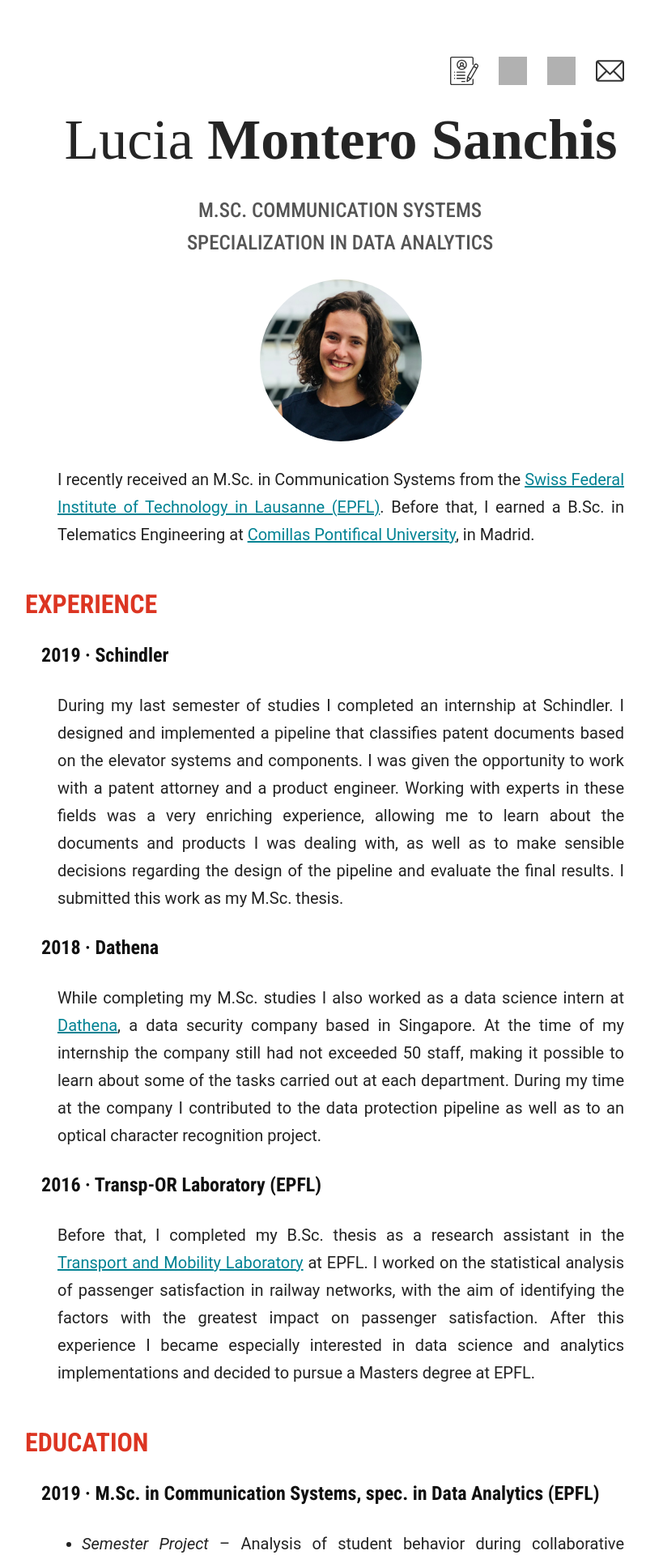
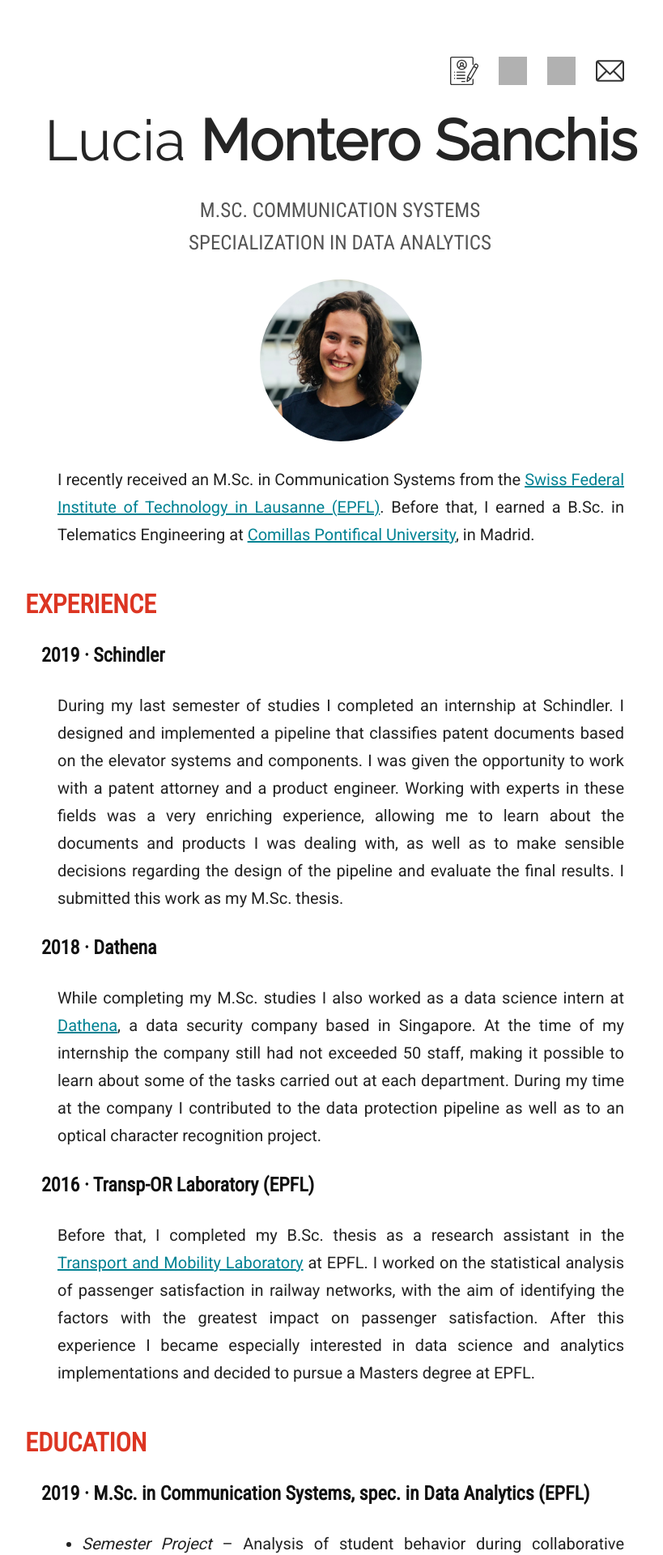
Before and after one commit to lumosan/lumosan.github.io, a Jekyll site: the page built from index.md, in a window 1280 px wide. Shown: the top 1920 px of the page at 81% size, without its empty margins (219-1038 px from the left). Built offline with Jekyll 4.4.1, drawn with Linux system fonts in a browser that asks for light colours; grey boxes are pictures that could not be loaded.

Commit message:
Add fonts

```diff
--- a/css/solo.css
+++ b/css/solo.css
@@ -1,5 +1,6 @@
-@import url(https://fonts.googleapis.com/css?family=Open+Sans:300,300italc,400,400italic,500,700);
-@import url(https://fonts.googleapis.com/css?family=Roboto+Condensed:300,400,500,700);
+@import url(https://fonts.googleapis.com/css?family=Roboto:300,400,500,700);
+@import url('https://fonts.googleapis.com/css?family=Roboto+Condensed&display=swap');
+@import url('https://fonts.googleapis.com/css?family=Raleway&display=swap');
 
 html {
   font: 20px/1.7 'Roboto', sans-serif;
@@ -223,7 +224,6 @@
 }
 
 pre, code {
-  font: 'Open Sans';
   font-family: monospace;
   background-color: #eee;
 }
@@ -318,6 +318,10 @@
   color: #222;
 }
 
+li {
+   margin:0 0 10px 0;
+}
+
 ::selection {
   background: #b2eaf5;
   color: #222;
@@ -333,8 +337,8 @@
   h2 {color: #aaa}
   blockquote {color: #aaa;}
   .footnote {color: #bbb;}
-  .contact img {filter: invert(100%); opacity: .8;}
-  .contact img:hover {opacity: .6;}
+  .contact img {filter: invert(100%); opacity: .75;}
+  .contact img:hover {opacity: 1;}
   pre, code {background-color: #1d1d1d;}
   .profilephoto{filter: brightness(.9)}
   .footer {color: #aaa;}
--- a/index.md
+++ b/index.md
@@ -35,11 +35,8 @@
 #### 2019 · M.Sc. in Communication Systems, spec. in Data Analytics (EPFL)
 
 - _Semester Project_ – Analysis of student behavior during collaborative synchronous writing to automatically determine role taking and writting patterns. Design of the features used to describe authors’ editing patterns.
-
 - _Deep Learning_ – Mathematical basis and use of deep learning methods, as well as applied problems with PyTorch. For this course we trained a model based on LSTM and CNN to predict finger movements from electroencephalograms ([see on GitHub](https://github.com/lumosan/deeplearning2018/tree/master/Projects/Project1)).
-
 - _Machine Learning_ – Analysis and implementation of fundamental techniques in ML using Python. The final project for this course consisted in the implementation of a recommender system for movies based on user ratings, for which we used an ensembled approach ([see on GitHub](https://github.com/lumosan/ml2017-projects/tree/master/project2/project_recommender_system)).
-
 - _Applied Data Analysis_ – Development of data science pipelines with emphasis in practical skills using Python and several libraries for data science, including: Pandas, NumPy, SciPy, Matplotlib, Seaborn, Scikit Learn, Spacy, NLTK, BeautifulSoup and requests.
 
 #### 2016 · B.Sc. in Telematics Engineering (Comillas Pontifical University)
```
